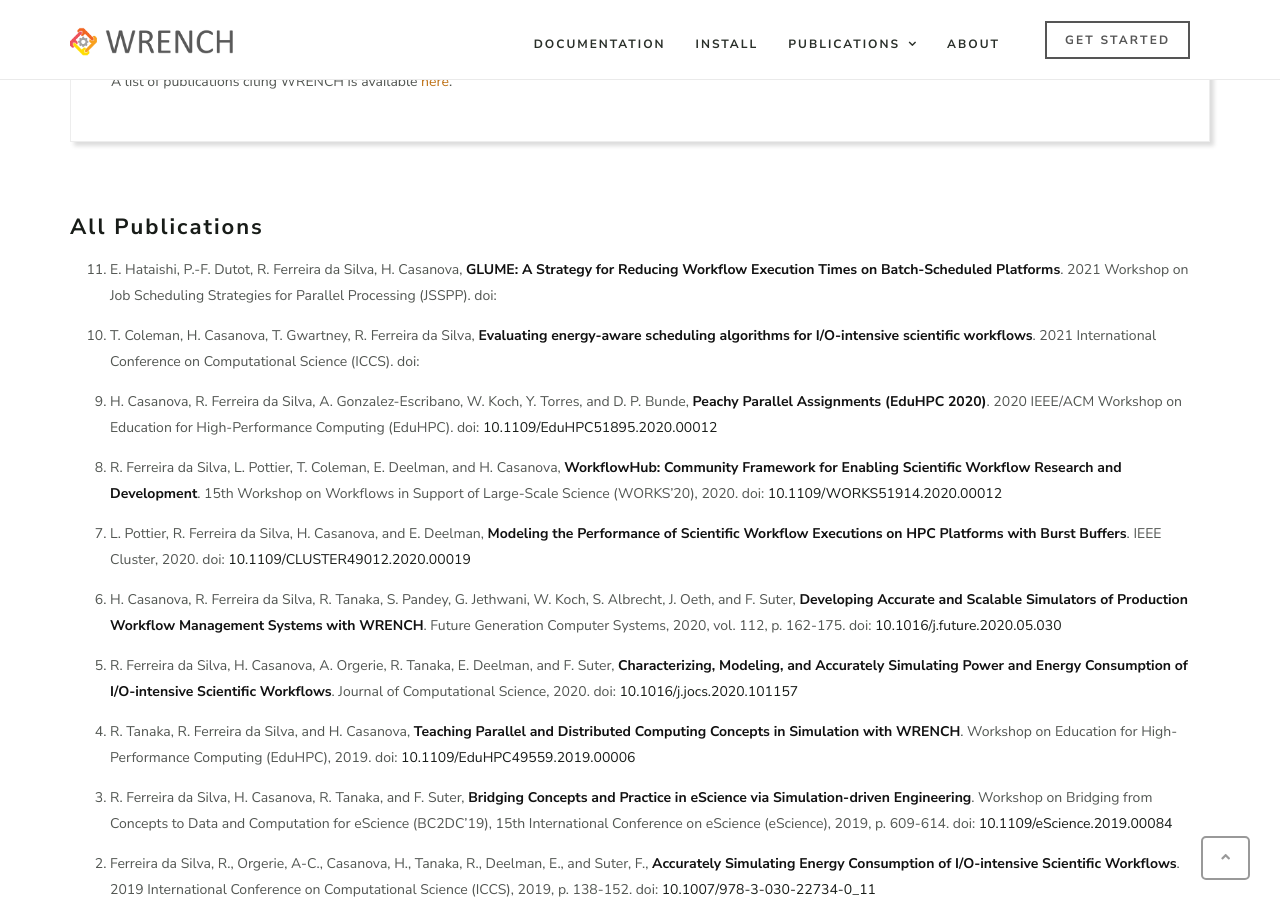
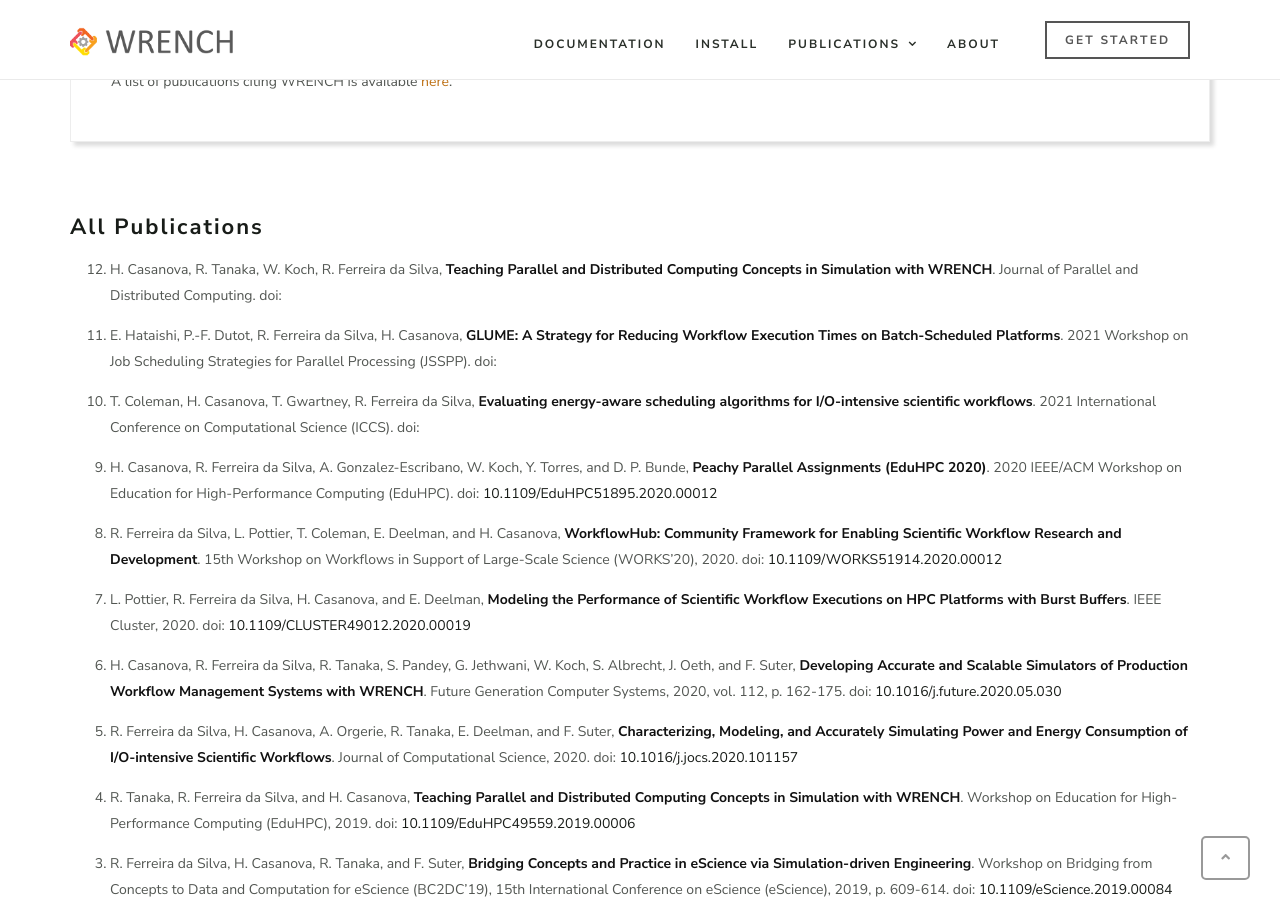
Before and after one commit to wrench-project/wrench-project.github.io, a Jekyll site: the page built from publications.html, in a window 1280 px wide and 900 px high, scrolled down 744 px. Built offline with Jekyll 4.4.1, drawn with Linux system fonts in a browser that asks for light colours; nearby versions of some CDN libraries; comment, search, counter and statistics services are not loaded.

Commit message:
Update publications.yml

```diff
--- a/_data/publications.yml
+++ b/_data/publications.yml
@@ -1,3 +1,9 @@
+- title: Teaching Parallel and Distributed Computing Concepts in Simulation with WRENCH
+  authors: H. Casanova, R. Tanaka, W. Koch, R. Ferreira da Silva
+  description: Journal of Parallel and Distributed Computing
+  doi:
+  url:
+
 - title: "GLUME: A Strategy for Reducing Workflow Execution Times on Batch-Scheduled Platforms"
   authors: "E. Hataishi, P.-F. Dutot, R. Ferreira da Silva, H. Casanova"
   description: "2021 Workshop on Job Scheduling Strategies for Parallel Processing (JSSPP)"
```
